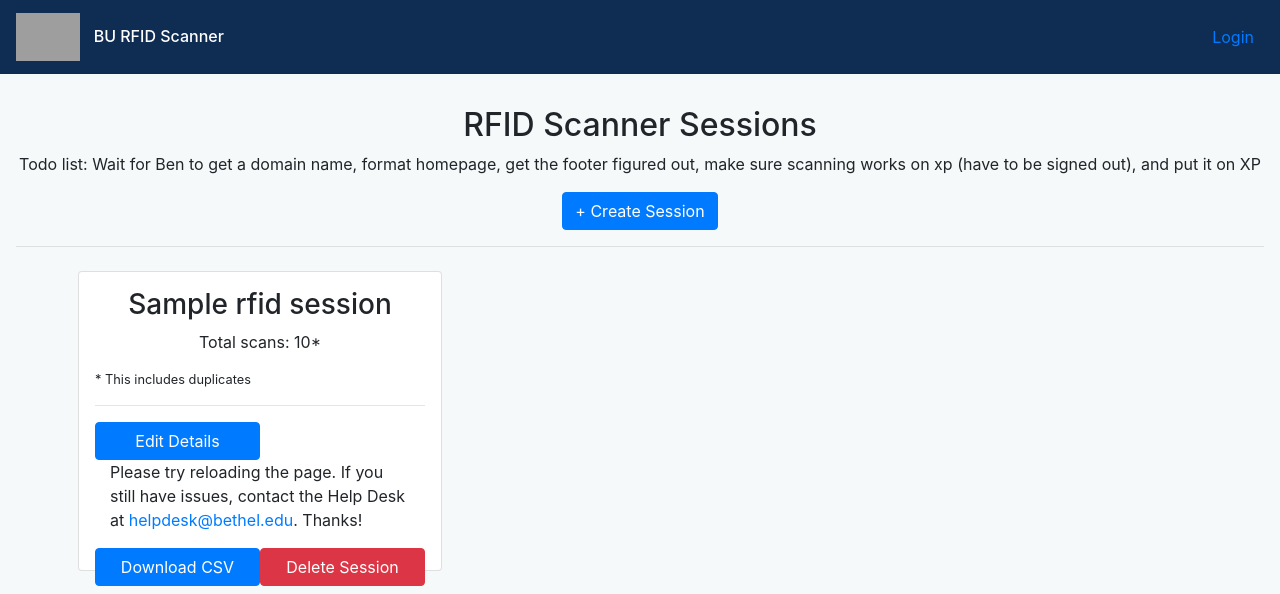
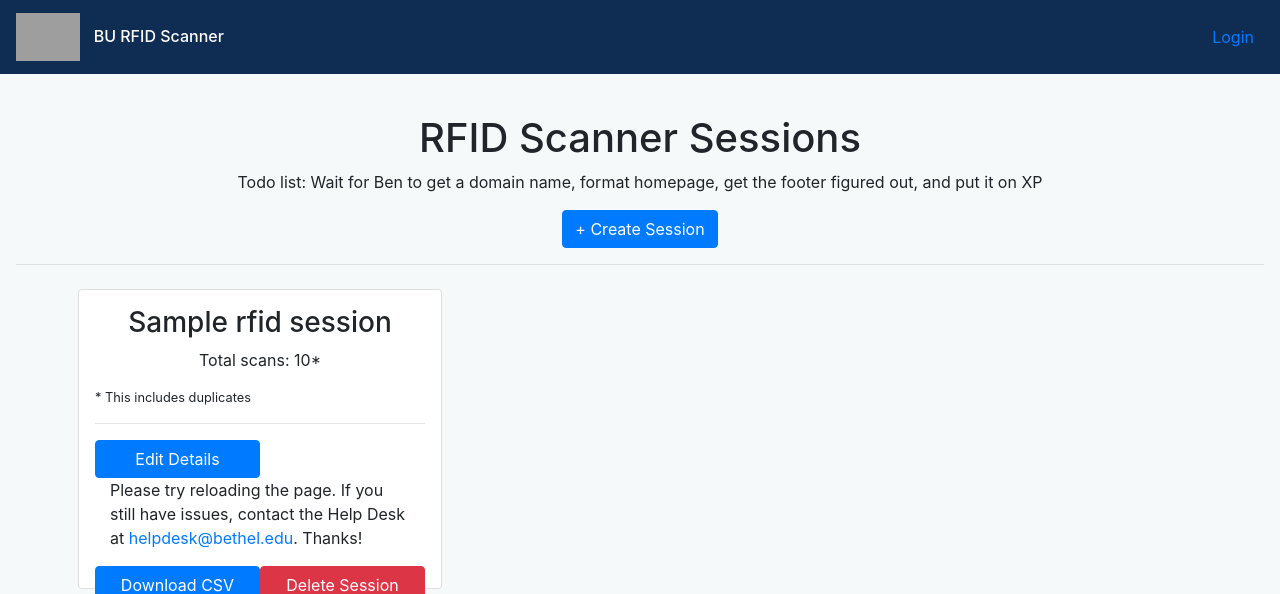
Before and after one commit to betheluniversity/rfid-checkin, a Flask app: template app/templates/index.html in a window 1280 px wide. Shown: the top 594 px of the page. Run offline with Flask 2, Linux system fonts and the light colour scheme; the template is opened without the code that fills it: most values are stand-ins (such as "Sample title", 1, 10 or a date in 2020); parts of the project's set-up code (start-up, migrations or seed data) failed here and were passed over; some libraries are stand-ins or nearby versions; grey boxes are pictures that could not be loaded.

Commit message:
Final clean up

```diff
--- a/app/__init__.py
+++ b/app/__init__.py
@@ -4,6 +4,7 @@ from flask import Flask, render_template, make_response, redirect, session, abor
 
 app = Flask(__name__)
 app.config.from_object('config')
+app.url_map.strict_slashes = False
 
 if app.config['SENTRY_URL']:
     from raven import Client
--- a/app/templates/index.html
+++ b/app/templates/index.html
@@ -2,8 +2,8 @@
 
 {% block body_content %}
     <div align="center">
-        <h2 class='header'>RFID Scanner Sessions</h2>
-        <p>Todo list: Wait for Ben to get a domain name, format homepage, get the footer figured out, make sure scanning works on xp (have to be signed out), and put it on XP</p>
+        <h1 class='header'>RFID Scanner Sessions</h1>
+        <p>Todo list: Wait for Ben to get a domain name, format homepage, get the footer figured out, and put it on XP</p>
         <button id='create-session' type="button" class="btn btn-primary" data-toggle="modal" data-target="#sessionModal">+ Create Session</button>
     </div>
     <hr>
```
Also changed, not shown: app/views/__init__.py (+13 -10 lines).
